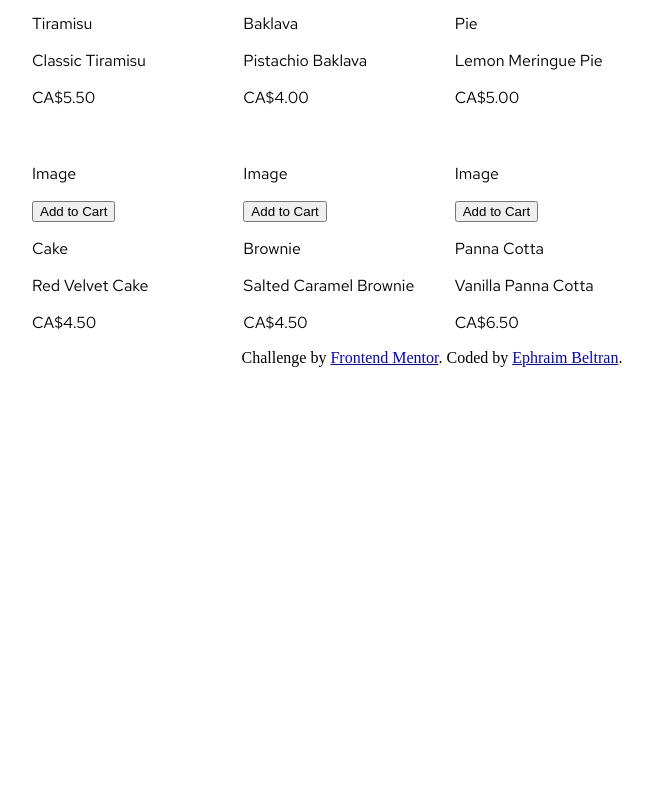
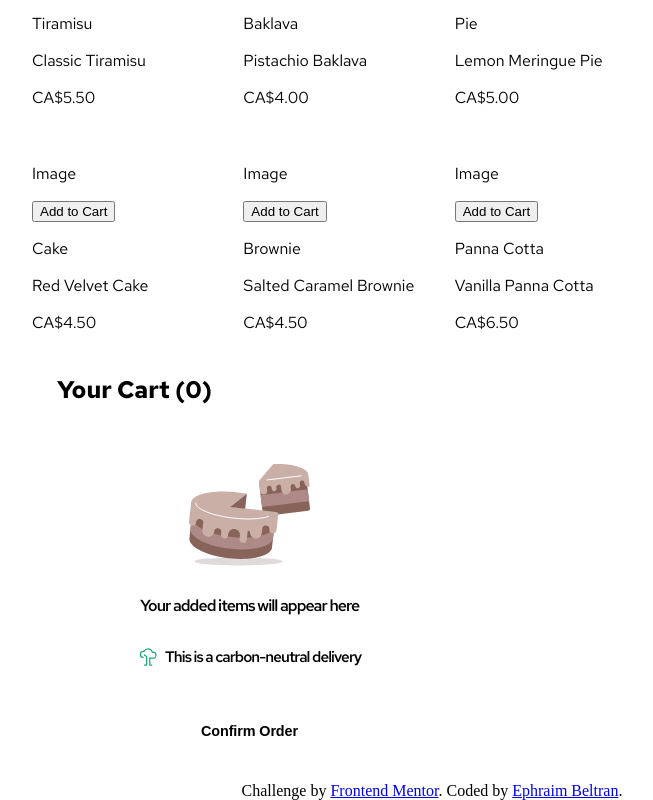
Before and after one commit to ephraim-beltran/product-list-with-cart, a React (Vite) app: page /product-list-with-cart in a window 1280 px wide. Shown: the part 374-1174 px from the top of the page, without its empty margins (208-861 px from the left). Before the commit the page ends 800 px from the top, so only its background shows below. Built offline with nearby package versions, Linux system fonts and the light colour scheme.

Commit message:
feat(shopping cart): create shopping cart

```diff
--- /dev/null
+++ b/src/pages/product-list-with-cart/components/CartList/CartList.module.css
@@ -0,0 +1,93 @@
+.listItem,
+.cartTotal {
+  list-style-type: none;
+}
+
+.listItem {
+  display: flex;
+  justify-content: space-between;
+  align-items: center;
+  height: 80px;
+}
+
+.listItem:is(li + li) {
+  border-top: 2px solid var(--rose-100);
+}
+
+.listItem button:has(i) {
+  margin: 0;
+  padding: 0.2em;
+  border-radius: 50%;
+  border: 2px solid var(--rose-300);
+  background: none;
+  aspect-ratio: 1;
+  box-shadow: none;
+  display: grid;
+  place-items: center;
+  font-size: 14px;
+}
+.listItem button:has(i):hover {
+  border: 2px solid var(--rose-500);
+}
+.listItem i {
+  content: url(../../../../assets/images/icon-remove-item.svg);
+}
+
+.listInfo {
+  display: flex;
+  flex-wrap: wrap;
+  flex-shrink: 1;
+  /*column-gap: 1em;*/
+  row-gap: 0.5em;
+  font-size: 14px;
+}
+
+.listInfo > :not(h3) {
+  /*line-height: 1.85;*/
+}
+
+.listInfo h3 {
+  flex-basis: 100%;
+  letter-spacing: -0.01em;
+  font-size: 1.01em;
+  font-weight: 500;
+  margin: 0;
+  color: var(--rose-900);
+}
+.quantity {
+  color: var(--red);
+  font-weight: 600;
+}
+
+.quantity::after {
+  content: "x";
+}
+
+.price::before {
+  content: "@";
+  margin-left: 1.2em;
+  margin-right: 0.2em;
+}
+.subtotal {
+  font-weight: 600;
+  margin-left: 0.55em;
+}
+
+.cartTotal {
+  border-top: 2px solid var(--rose-100);
+  display: flex;
+  justify-content: space-between;
+  align-items: center;
+  height: 80px;
+}
+
+.cartTotal h3 {
+  font-weight: normal;
+  font-size: 1em;
+  color: var(--rose-900);
+}
+.total {
+  font-weight: 800;
+  font-size: 1.47em;
+  color: var(--rose-900);
+}
--- /dev/null
+++ b/src/pages/product-list-with-cart/components/CartList/index.jsx
@@ -0,0 +1,41 @@
+import { formatCurrency } from "../../utilities/formatCurrency.js";
+import styled from "./CartList.module.css";
+import PropTypes from "prop-types";
+
+CartList.propTypes = {
+  list: PropTypes.array.isRequired,
+  removeFromList: PropTypes.func,
+};
+export function CartList({ list, removeFromList }) {
+  const total = list.reduce(
+    (subTotal, currentItem) =>
+      subTotal + currentItem.price * currentItem.quantity,
+    0,
+  );
+  const cart = list.map((item) => {
+    const subTotal = item.price * item.quantity;
+    return (
+      <li key={item.id} className={styled.listItem}>
+        <div className={styled.listInfo}>
+          <h3 className={styled.itemName}>{item.name}</h3>
+          <span className={styled.quantity}>{item.quantity}</span>
+          <span className={styled.price}>{formatCurrency(item.price)}</span>
+          <span className={styled.subtotal}>{formatCurrency(subTotal)}</span>
+        </div>
+        <button onClick={() => removeFromList(item)}>
+          <i>Remove from list</i>
+        </button>
+      </li>
+    );
+  });
+
+  return (
+    <>
+      {cart}
+      <li className={styled.cartTotal}>
+        <h3 className={styled.cartTotalLabel}>Order Total</h3>
+        <span className={styled.total}>{formatCurrency(total)}</span>
+      </li>
+    </>
+  );
+}
--- /dev/null
+++ b/src/pages/product-list-with-cart/components/ShoppingCart/ShoppingCart.module.css
@@ -0,0 +1,76 @@
+.shoppingCart {
+  flex-grow: 1;
+  max-width: 385px;
+  color: var(--rose-500);
+  background-color: var(--rose-50);
+  height: fit-content;
+  padding: 25px;
+  border-radius: 12px;
+}
+.emptyCartImage {
+  /*width: 100%;*/
+}
+.emptyContent {
+  padding-top: 2.5rem;
+  display: flex;
+  flex-direction: column;
+  justify-content: center;
+  align-items: center;
+}
+
+.shoppingCart h2 {
+  font-weight: 800;
+  color: var(--red);
+  margin-top: 0;
+  margin-bottom: 0.25em;
+}
+
+.shoppingCart ul {
+  padding: 0;
+  margin: 0;
+}
+
+.shoppingCart p {
+  letter-spacing: -0.06em;
+  font-weight: 500;
+}
+
+.aside {
+  color: var(--rose-900);
+  display: flex;
+  column-gap: 0.4em;
+  justify-content: center;
+  background-color: var(--rose-100);
+  color: var(--rose-500);
+  border-radius: 6px;
+  margin-bottom: 1.5em;
+}
+
+.aside strong {
+  color: var(--rose-900);
+  font-weight: 600;
+}
+
+.aside i {
+  content: url(../../../../assets/images/icon-carbon-neutral.svg);
+}
+
+.aside p {
+  font-size: 0.95em;
+}
+
+.submit {
+  width: 100%;
+  border: none;
+  background-color: var(--red);
+  color: var(--rose-50);
+  font-size: 0.9em;
+  letter-spacing: -0.008em;
+  font-weight: 600;
+  padding-block: 1.2em;
+  border-radius: 25px;
+}
+
+.submit:hover {
+  background-image: linear-gradient(rgb(0 0 0/40%) 0 0);
+}
--- a/src/pages/product-list-with-cart/components/ShoppingCart/index.jsx
+++ b/src/pages/product-list-with-cart/components/ShoppingCart/index.jsx
@@ -1,21 +1,33 @@
+import emptyCart from "../../../../assets/images/illustration-empty-cart.svg";
 import { useContext } from "react";
 import { ShoppingCartContext } from "../../context";
+import { CartList } from "../CartList";
+import styled from "./ShoppingCart.module.css";
 import PropType from "prop-types";
 export function ShoppingCart() {
   const { shoppingCart, removeThis } = useContext(ShoppingCartContext);
-  const cart = shoppingCart.map((item) => {
-    function handleClick(e, product = item) {
-      removeThis(product);
-    }
-    return (
-      <div key={item.id}>
-        <span>{item.name}</span>
-        <p>Quantity: {item.quantity}</p>
-        <button onClick={handleClick}>X</button>
-      </div>
-    );
-  });
-  return <section>{cart}</section>;
+  return (
+    <section className={styled.shoppingCart}>
+      <h2>Your Cart ({shoppingCart.length})</h2>
+      <ul>
+        {shoppingCart.length === 0 ? (
+          <li className={styled.emptyContent}>
+            <img src={emptyCart} className={styled.emptyCartImage} />
+            <p>Your added items will appear here</p>
+          </li>
+        ) : (
+          <CartList list={shoppingCart} removeFromList={removeThis} />
+        )}
+      </ul>
+      <aside className={styled.aside}>
+        <i role="presentation"></i>
+        <p>
+          This is a <strong>carbon-neutral</strong> delivery
+        </p>
+      </aside>
+      <button className={styled.submit}>Confirm Order</button>
+    </section>
+  );
 }
 
 ShoppingCart.propTypes = {
```
